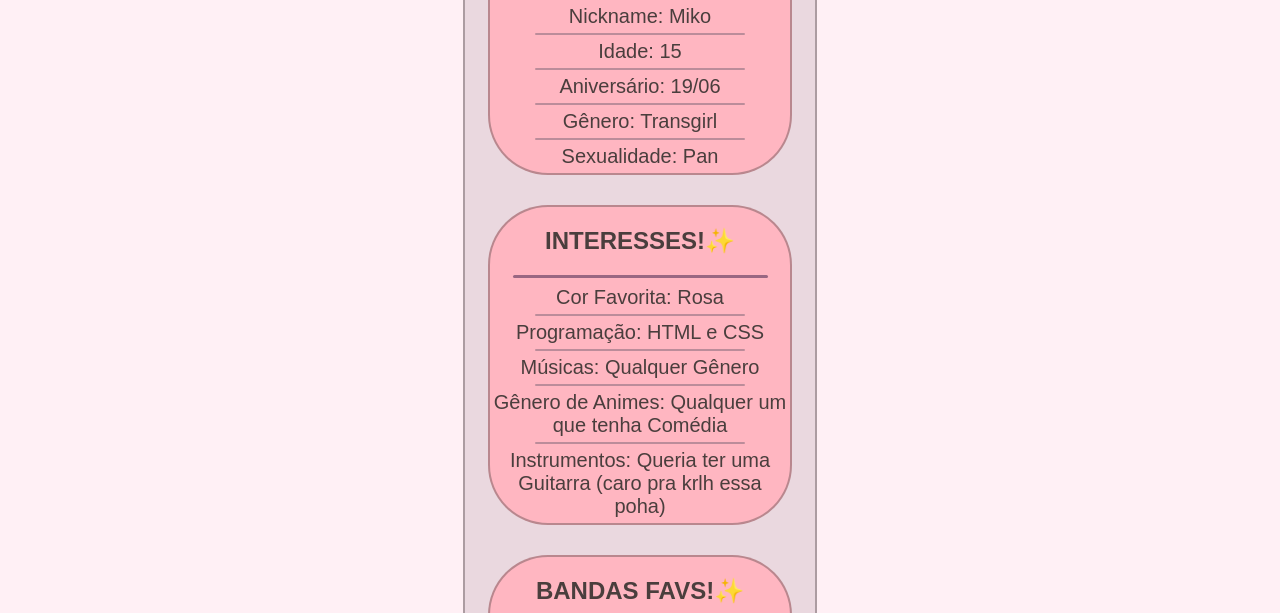
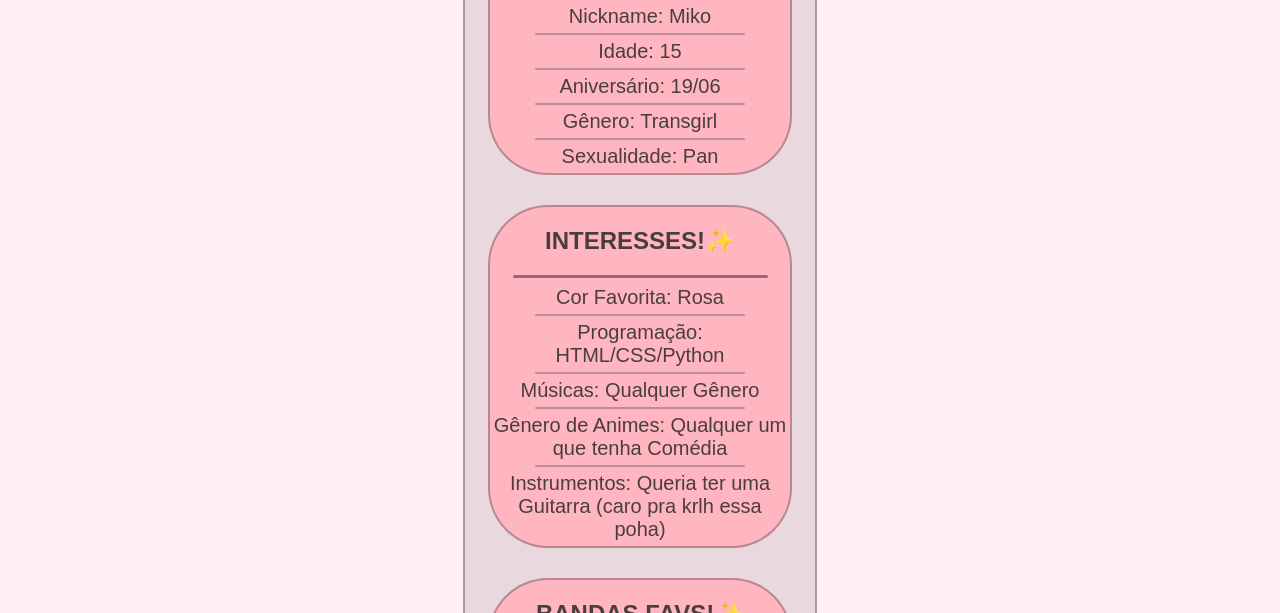
Before and after one commit to MikoJoestar/MikoJoestar.github.io, a plain HTML site: page index.html in a window 1280 px wide. Shown: the part 487-1100 px from the top of the page. Drawn offline with Linux system fonts and the light colour scheme.

Commit message:
Update interests and programming languages in index.html

```diff
--- a/index.html
+++ b/index.html
@@ -42,7 +42,7 @@
             <hr>
             <p>Cor Favorita: Rosa</p>
             <hr class="trace">
-            <p>Programação: HTML e CSS</p>
+            <p>Programação: HTML/CSS/Python</p>
             <hr class="trace">
             <p>Músicas: Qualquer Gênero</p>
             <hr class="trace">
```
